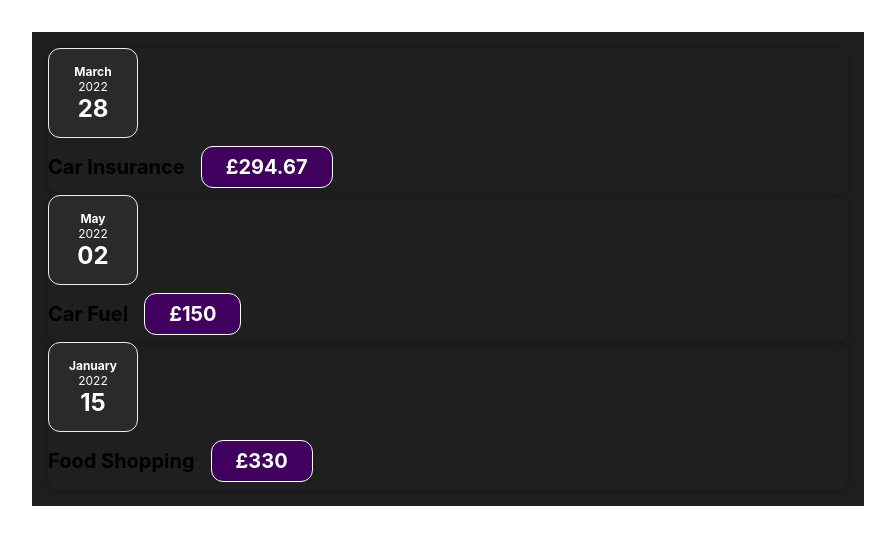
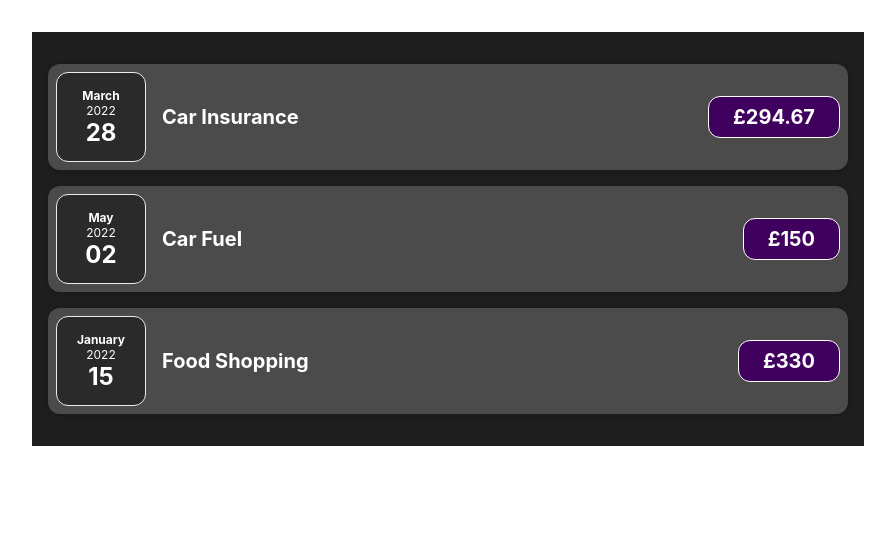
Before and after one commit to JAYMAC1/react-complete-inc-redux, a React (Create React App) app in the folder react-complete-guide/: page / in a window 1280 px wide. Shown: the top 544 px of the page, without its empty margins (192-1087 px from the left). Built offline with nearby package versions, Linux system fonts and the light colour scheme.

Commit message:
added className prop to dynamic assignment of card css

```diff
--- a/react-complete-guide/src/components/Card.jsx
+++ b/react-complete-guide/src/components/Card.jsx
@@ -1,7 +1,9 @@
 import React from 'react'
 import './Card.css'
-const Card = ({ children }) => {
-  return <div className='card'>{children}</div>
+const Card = ({ children, className }) => {
+  const classes = 'card ' + className
+  console.log(className)
+  return <div className={classes}>{children}</div>
 }
 
 export default Card
```
